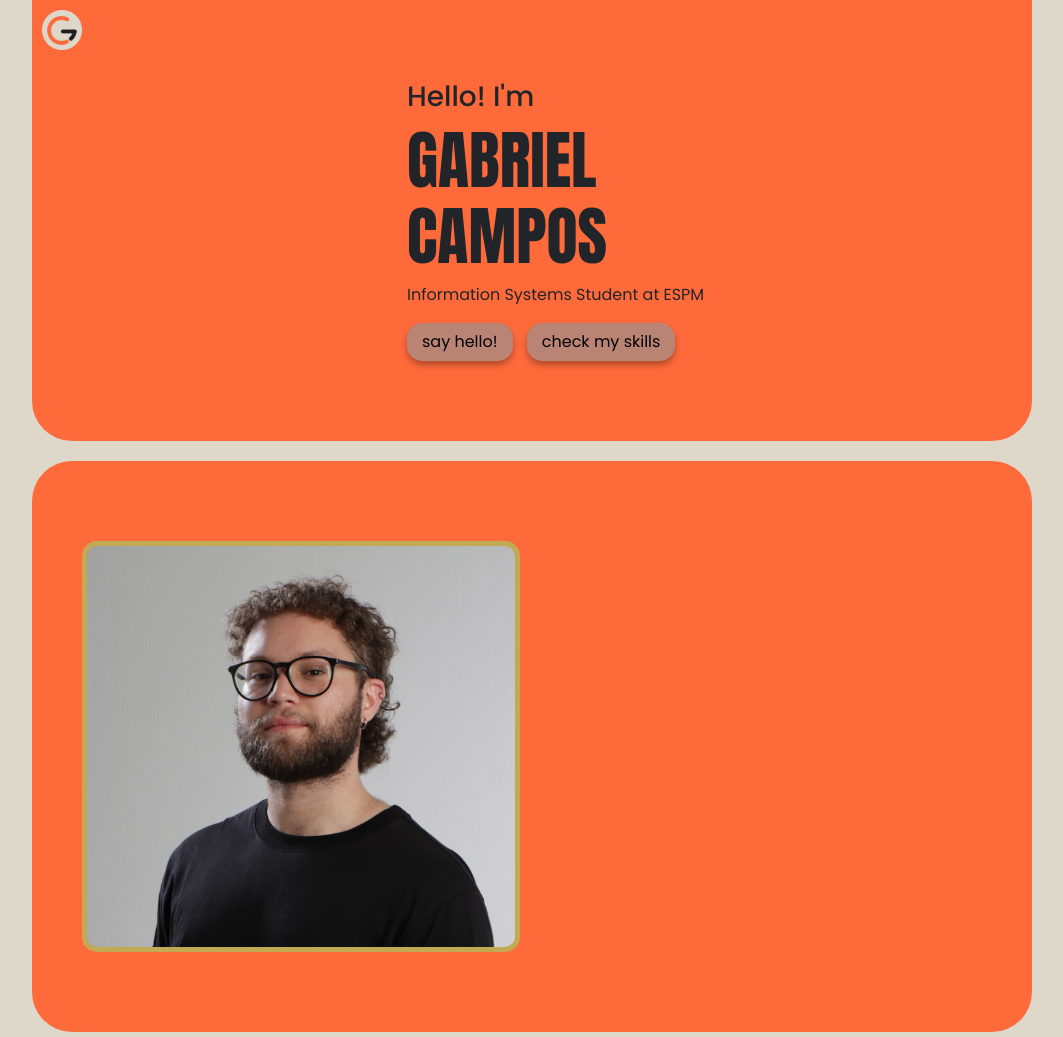
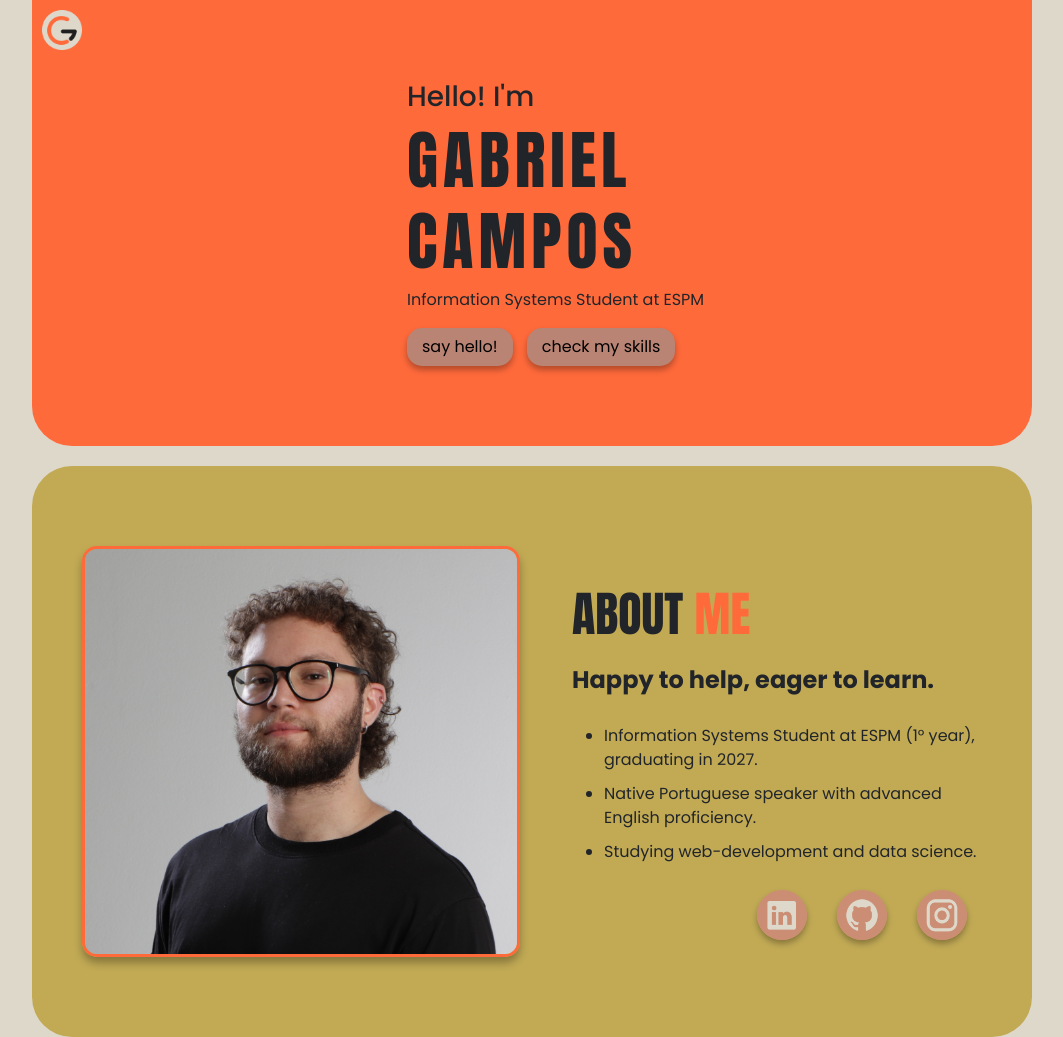
Before and after one commit to gabrielccr-555/gabrielccr-555, a plain HTML site: page index.html in a window 1280 px wide. Shown: the whole page, without its empty margins (108-1171 px from the left). Drawn offline with nearby package versions, Linux system fonts and the light colour scheme.

Commit message:
Finalizada a parte de informações básicas

```diff
--- a/index.css
+++ b/index.css
@@ -54,7 +54,22 @@ font-style: normal;
 }
 
 .nome {
+    display: flex;
+    flex-direction: column;
     font-size: 4rem;
+    gap: 5px;
+}
+.linha {
+    display: flex;
+    gap: 5px;
+}
+.linha span {
+    display: inline-block;
+    transition: transform 0.3s ease, color 0.3s ease;
+}
+.linha span:hover {
+    transform: translateY(-10px) rotate(5deg);
+    color: #C2AA55;
 }
 
 .button-intro {
@@ -74,20 +89,65 @@ font-style: normal;
 .button-intro:hover {
     background-color: #C2AA55;
     transform: scale(1.05);
+    cursor: pointer;
 }
 
 /* about */
 .about {
     margin-top: 20px;
     position: relative;
-    background-color: #FF6A3B;
+    background-color: #C2AA55;
     padding: 80px 50px;
     border-radius: 40px;
 }
-
+.about-conteudo {
+    padding-top: 40px;
+    padding-left: 40px;
+}
+.about-conteudo li {
+    padding-bottom: 10px;
+}
+.about-conteudo p {
+    font-weight: 700;
+    font-size: 150%;
+    padding-bottom: 10px;
+}
+.about-conteudo h2 {
+    font-size: 3rem;
+    padding-bottom: 10px;
+}
+.me {
+    display: inline-block;
+    color: #FF6A3B;
+}
 
 .foto {
     max-width: 100%;
-    border: 5px solid #C2AA55;
+    border: 3px solid #FF6A3B;
     border-radius: 15px;
+    box-shadow: 0 6px 8px rgba(0, 0, 0, 0.3);
 }
+
+.button-img-about {
+    display: inline-block;
+    margin-right: 15px;
+    text-decoration: none;
+    border-radius: 50%;
+    transition: transform 0.4s ease;
+    box-shadow: 0 4px 6px rgba(0, 0, 0, 0.3);
+    box-shadow: inset;
+}
+.button-img-about img {
+    max-width: 50px;
+    height: auto;
+}
+.button-img-about:hover {
+    transform: scale(0.95);
+
+}
+
+.links {
+    display: flex;
+    justify-content: flex-end;
+    gap: 15px;
+}
--- a/index.html
+++ b/index.html
@@ -15,7 +15,14 @@
         </a>
         <div class="intro-conteudo">
             <h3>Hello! I'm</h3>
-            <h1 class="anton-regular nome">GABRIEL CAMPOS</h1>
+            <h1 class="anton-regular nome">
+                <div class="linha">
+                    <span>G</span><span>A</span><span>B</span><span>R</span><span>I</span><span>E</span><span>L</span>
+                </div>
+                <div class="linha">
+                    <span>C</span><span>A</span><span>M</span><span>P</span><span>O</span><span>S</span>
+                </div>
+            </h1>
             <p>Information Systems Student at ESPM</p>
             <a class="button-intro" href="https://www.google.com.br/">say hello!</a>
             <a class="button-intro" href="https://www.google.com.br/">check my skills</a>
@@ -28,7 +35,24 @@
                 <img src="foto_lkd_corte.JPG" alt="foto_minha" class="foto">
             </div>
             <div class="col-sm-6 about-conteudo">
-
+                <h2 class="anton-regular">ABOUT <div class="me">ME</div></h2>
+                <p>Happy to help, eager to learn.</p>
+                <ul>
+                    <li>Information Systems Student at ESPM (1° year), graduating in 2027.</li>
+                    <li>Native Portuguese speaker with advanced English proficiency.</li>
+                    <li>Studying web-development and data science.</li>
+                </ul>
+                <div class="links">
+                    <a target="_blank" href="https://www.google.com.br/" class="button-img-about">
+                        <img src="logo_link.png" alt="logo do linkedin">
+                    </a>
+                    <a target="_blank" href="https://www.google.com.br/" class="button-img-about">
+                        <img src="logo_git.png" alt="logo do github">
+                    </a>
+                    <a target="_blank" href="https://www.google.com.br/" class="button-img-about">
+                        <img src="logo_insta.png" alt="logo do instagram">
+                    </a>
+                </div>
             </div>
         </div>
 
```
Also changed, not shown: circulos.jpg (added), circulos2.jpg (added), logo_git.png (added), logo_insta.png (added), logo_link.png (added).
